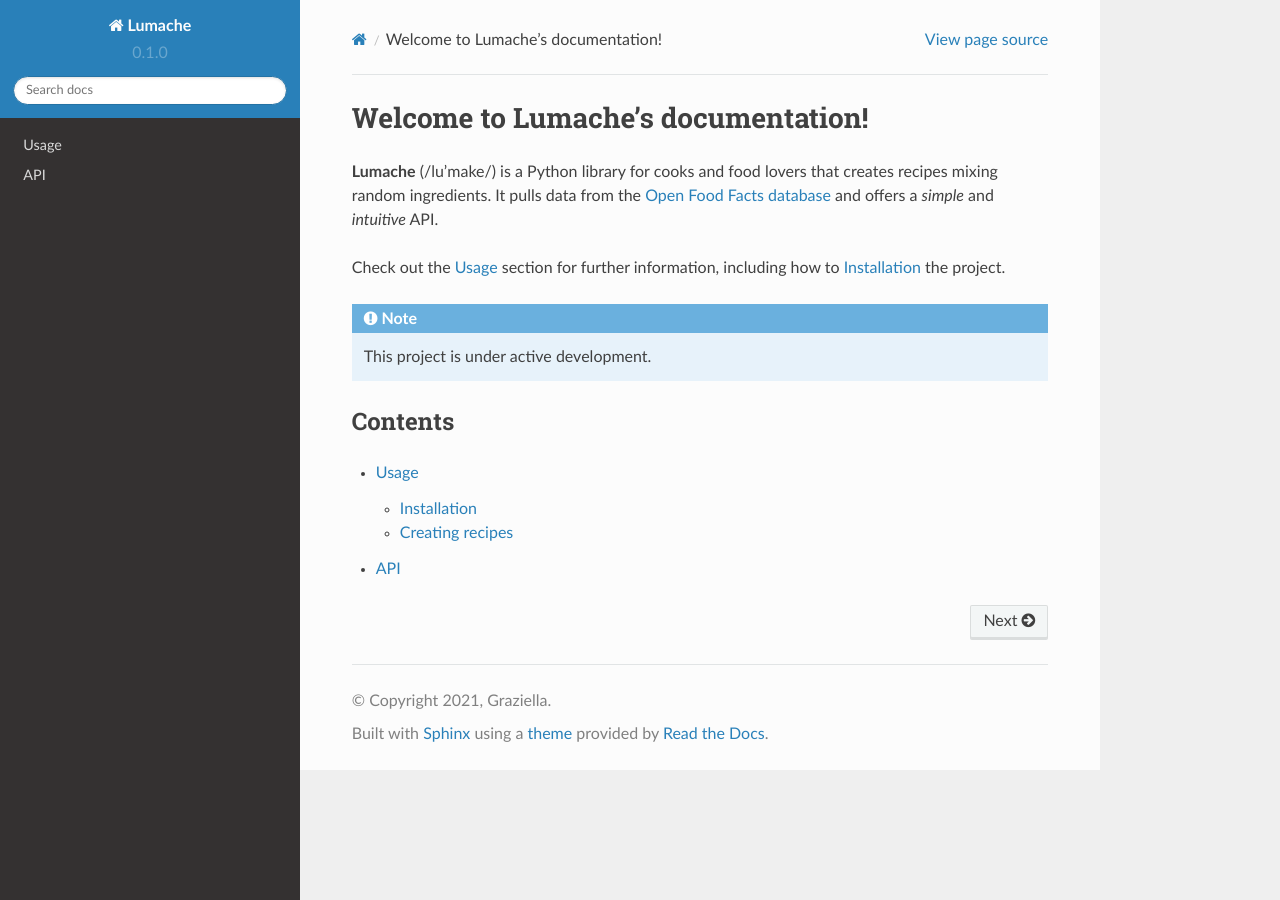
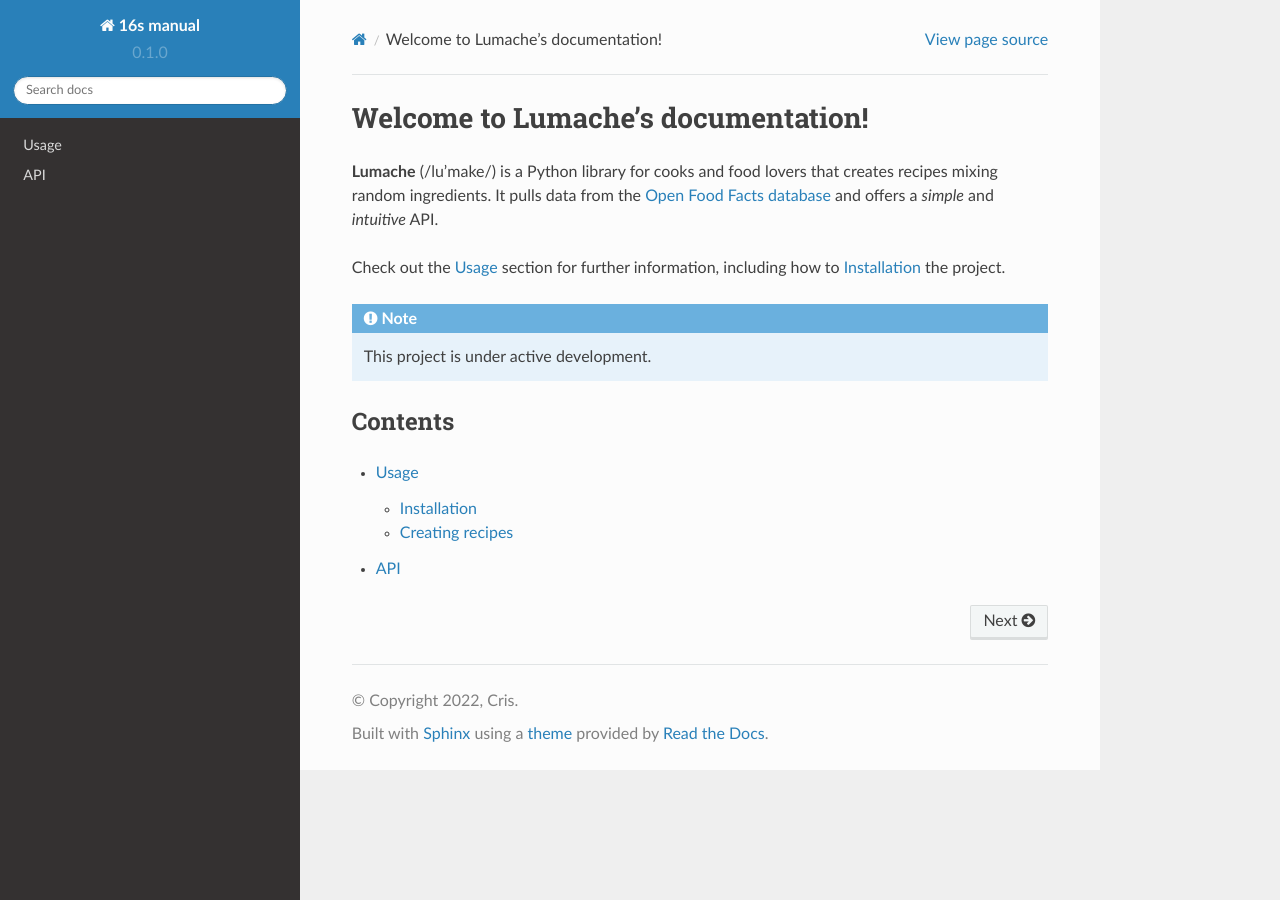
Before and after one commit to Flomics/16s-metagenomics-manual, a Sphinx documentation site: the page built from docs/source/index.rst, in a window 1280 px wide. Built offline with Sphinx 7.4.7 and the Read the Docs theme 2.0.0, drawn with Linux system fonts in a browser that asks for light colours.

Commit message:
Update conf.py

```diff
--- a/docs/source/conf.py
+++ b/docs/source/conf.py
@@ -2,9 +2,9 @@
 
 # -- Project information
 
-project = 'Lumache'
-copyright = '2021, Graziella'
-author = 'Graziella'
+project = '16s manual'
+copyright = '2022, Cris'
+author = 'Cris'
 
 release = '0.1'
 version = '0.1.0'
```
